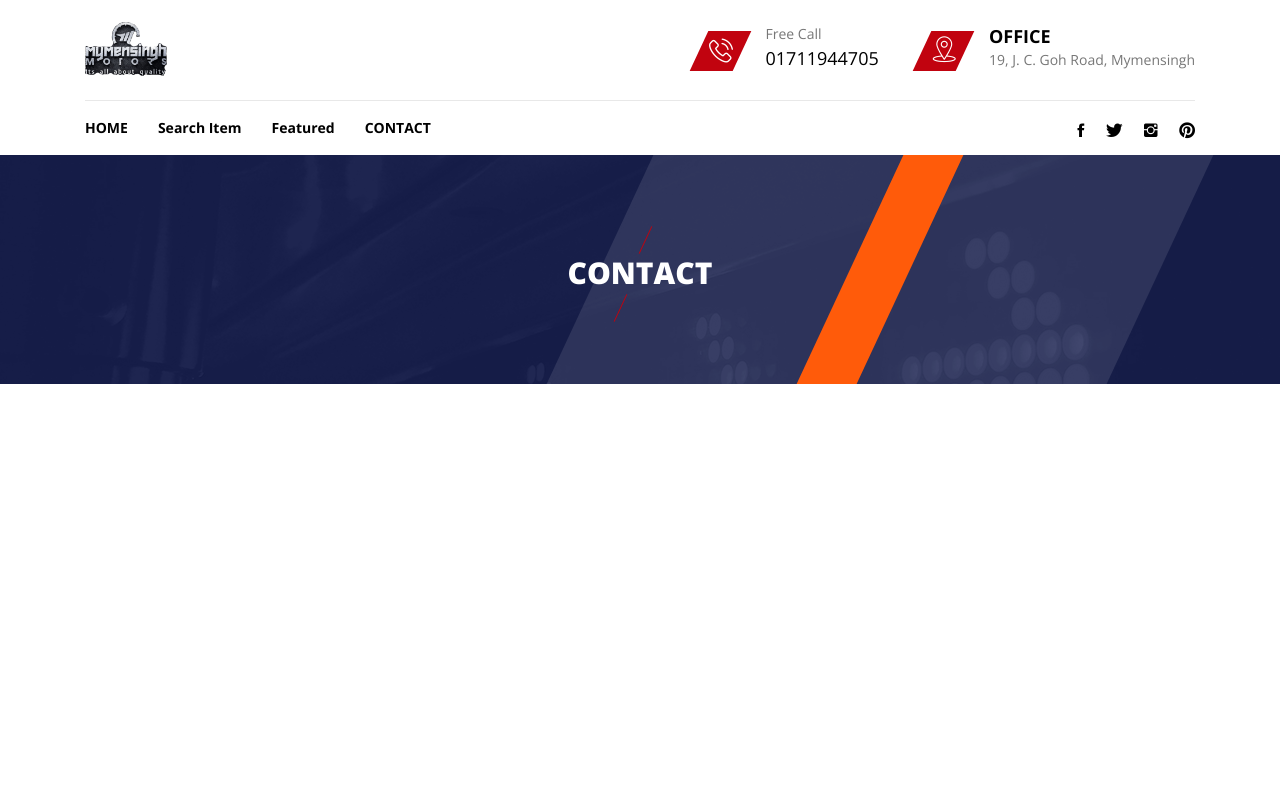
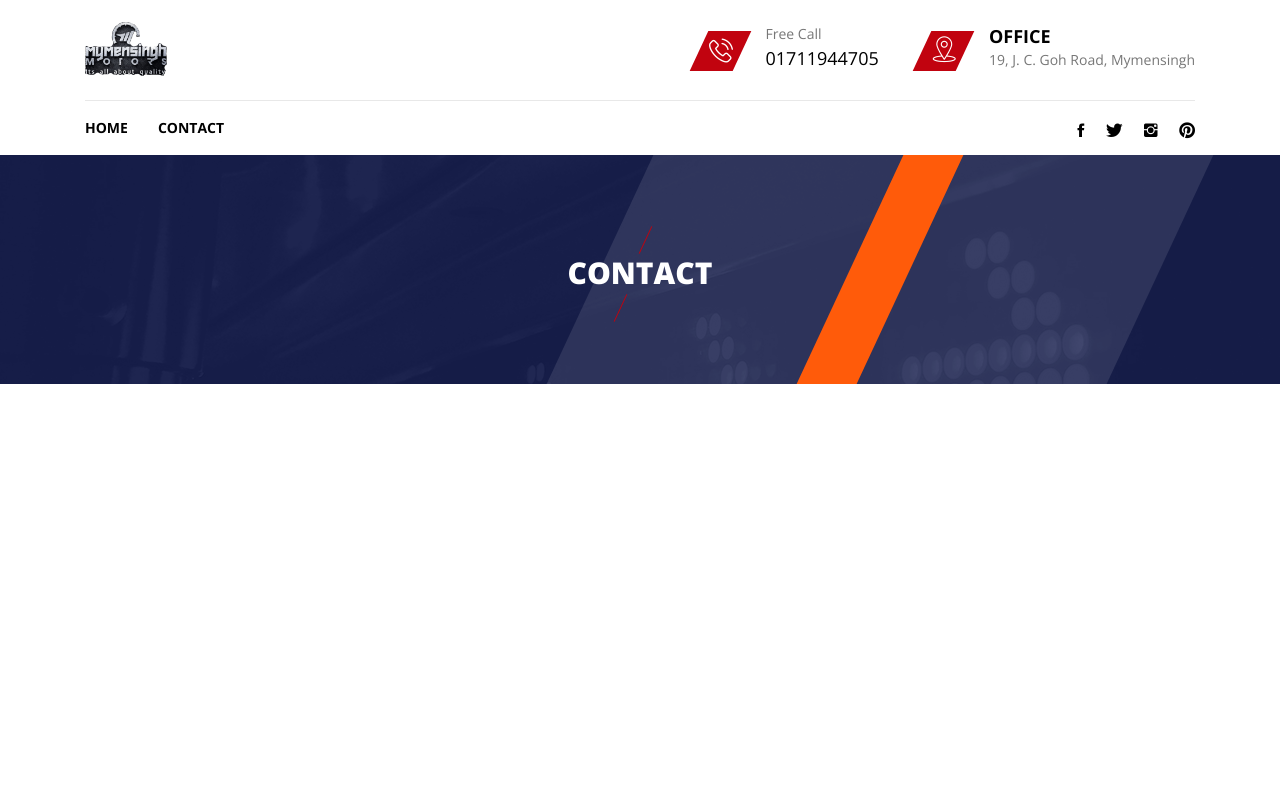
Before and after one commit to masum065/mymotors, a plain HTML site: page contact.html in a window 1280 px wide. Shown: the top 800 px of the page. Drawn offline with nearby package versions, Linux system fonts and the light colour scheme; files whose address does not match are found by name.

Commit message:
reseting custom links

```diff
--- a/contact.html
+++ b/contact.html
@@ -108,12 +108,6 @@
                     <ul class="navbar-nav custom-nav-list">
                         <li>
                             <a href="index.html"><span>HOME</span></a>
-                        </li>
-                        <li>
-                            <a href="index.html"><span>Search Item</span></a>
-                        </li>
-                        <li>
-                            <a href="index.html"><span>Featured</span></a>
                         </li>
                         <li>
                             <a href="contact.html"><span>CONTACT</span></a>
```
Also changed, not shown: index.html (+4 -4 lines).
